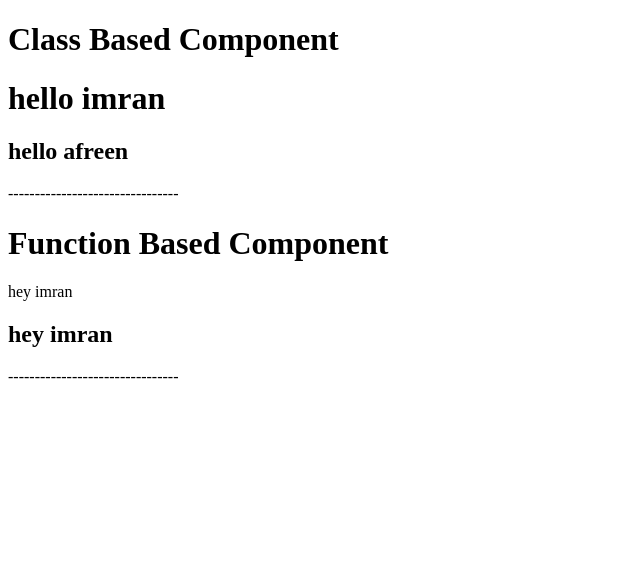
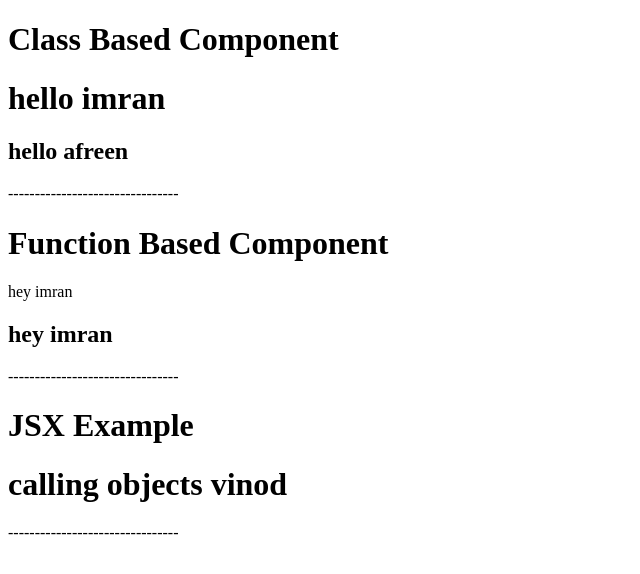
Before and after one commit to imranworkspace/react_app, a React (Create React App) app: page / in a window 1280 px wide. Shown: the top 574 px of the page, without its empty margins (0-640 px from the left). Built offline with nearby package versions, Linux system fonts and the light colour scheme.

Commit message:
passing or calling varialbes,function and objects

```diff
--- a/src/App.js
+++ b/src/App.js
@@ -2,6 +2,10 @@ import Fun_student from "./mycomponents/Fun_student";
 import Fun_studentprops from "./mycomponents/Fun_studentprops";
 import Student from "./mycomponents/Student";
 import Students from "./mycomponents/Students";
+
+// for jsx
+import e1 from "./mycomponents/JSX_ex";
+
 function App() {
   return (
     <>
@@ -13,6 +17,9 @@ function App() {
         <Fun_student/>
         <Fun_studentprops name='imran'/>
         <p>--------------------------------</p>
+        <h1>JSX Example</h1>
+        <p>{e1}</p>
+        <p>--------------------------------</p>
     </>
   );
 }
--- /dev/null
+++ b/src/mycomponents/JSX_ex.js
@@ -0,0 +1,25 @@
+
+// calling object
+let myobj = {
+    'firstname':'vinod'
+}
+
+const show=(name)=>{
+    return <p>show function called {name}</p>
+}
+// calling objects
+const e1 = <h1>calling objects {myobj.firstname}</h1>
+
+// calling functions
+// const e1=<h1>calling function {show()}</h1>
+// const e1=<h1>calling function {show('irfan')}</h1>
+
+// calling variables
+const name='pandu'
+// const e1=<h1>calling varialbe {name}</h1>
+
+
+
+
+// exporting varialbes,object and functions
+export default e1
```
